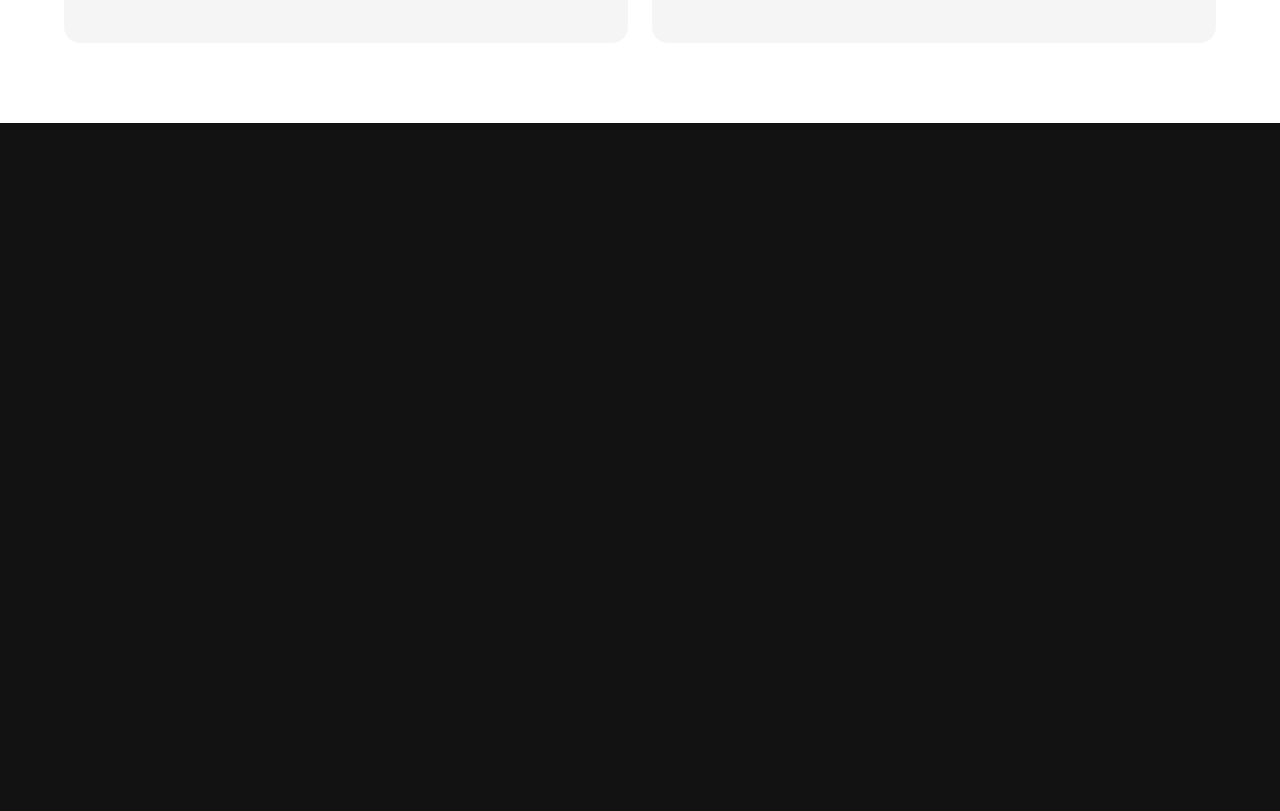
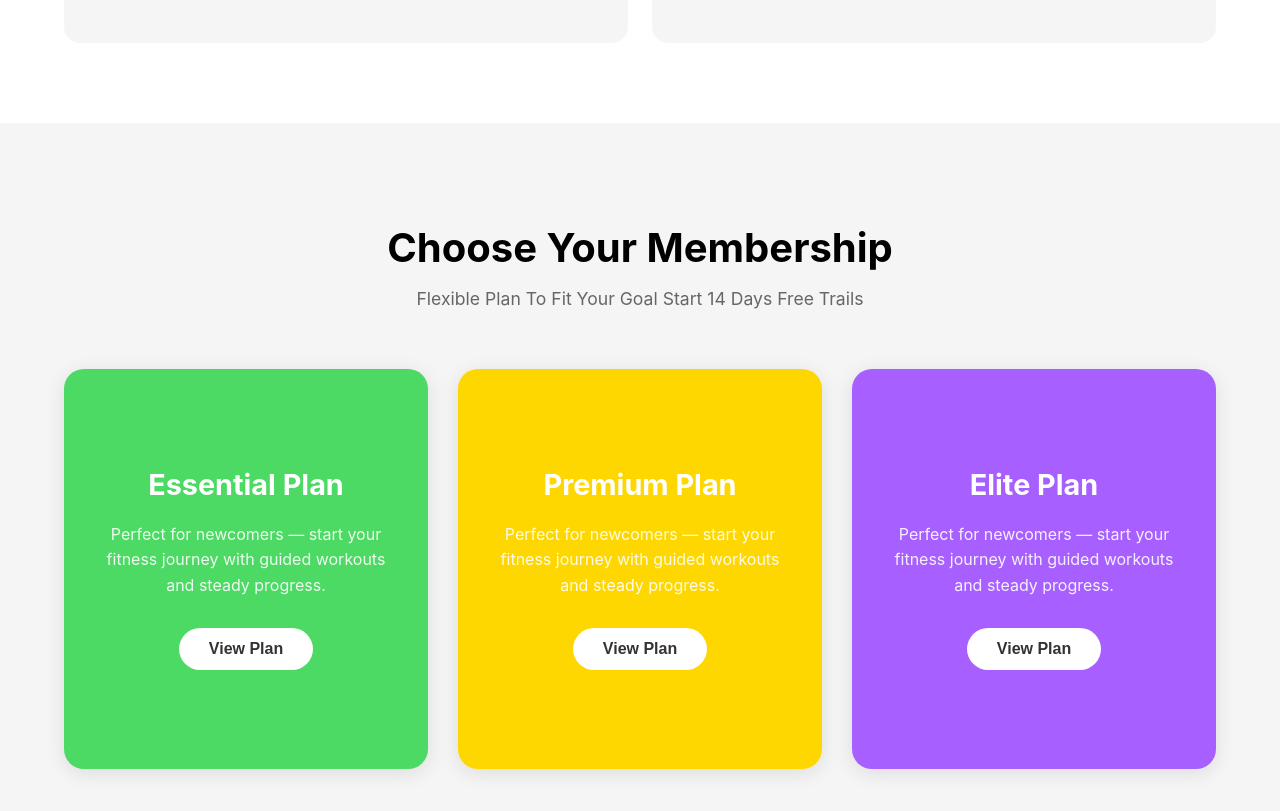
Before and after one commit to PRIEYAN/fitnessApp, a React (Vite) app: page / in a window 1280 px wide. Shown: the part 4286-5097 px from the top of the page. Before the commit the page ends 4409 px from the top, so only its background shows below. Built offline with nearby package versions, Linux system fonts and the light colour scheme.

Commit message:
team tab added successfully

```diff
--- /dev/null
+++ b/src/components/membership/membership.css
@@ -0,0 +1,52 @@
+.membership-section {
+    padding: 100px 5%;
+    background: #f5f5f5;
+}
+
+.membership-header {
+    text-align: center;
+    margin-bottom: 60px;
+}
+
+.membership-header h2 {
+    font-size: 2.5rem;
+    color: #000;
+    margin-bottom: 16px;
+    font-weight: 700;
+}
+
+.membership-header p {
+    color: #666;
+    font-size: 1.1rem;
+}
+
+.membership-grid {
+    display: grid;
+    grid-template-columns: repeat(3, 1fr);
+    gap: 30px;
+    max-width: 1400px;
+    margin: 0 auto;
+}
+
+/* Responsive */
+@media (max-width: 1024px) {
+    .membership-grid {
+        grid-template-columns: repeat(2, 1fr);
+        gap: 20px;
+    }
+}
+
+@media (max-width: 768px) {
+    .membership-section {
+        padding: 60px 20px;
+    }
+
+    .membership-grid {
+        grid-template-columns: 1fr;
+        max-width: 400px;
+    }
+
+    .membership-header h2 {
+        font-size: 2rem;
+    }
+}
--- /dev/null
+++ b/src/components/membership/membership.jsx
@@ -0,0 +1,73 @@
+import React from 'react';
+import './membership.css';
+import MembershipCard from './membershipCard';
+
+const Membership = () => {
+    const plans = [
+        {
+            type: "Essential Plan",
+            color: "#4CD964", // Green
+            price: 39,
+            description: "Perfect for newcomers — start your fitness journey with guided workouts and steady progress.",
+            features: [
+                "Access to Basic Gym Equipment",
+                "Free Fitness Assessment & Body Analysis",
+                "One-on-One Trainer Guidance",
+                "Introductory Yoga & Cardio Sessions",
+                "Monthly Progress Tracking",
+                "Progress Tracking & Monthly Evaluation"
+            ]
+        },
+        {
+            type: "Premium Plan",
+            color: "#FFD700", // Gold
+            price: 59,
+            description: "Perfect for newcomers — start your fitness journey with guided workouts and steady progress.",
+            features: [
+                "Access to Basic Gym Equipment",
+                "Free Fitness Assessment & Body Analysis",
+                "One-on-One Trainer Guidance",
+                "Introductory Yoga & Cardio Sessions",
+                "Monthly Progress Tracking",
+                "Progress Tracking & Monthly Evaluation"
+            ]
+        },
+        {
+            type: "Elite Plan",
+            color: "#A760FF", // Purple
+            price: 69,
+            description: "Perfect for newcomers — start your fitness journey with guided workouts and steady progress.",
+            features: [
+                "Access to Basic Gym Equipment",
+                "Free Fitness Assessment & Body Analysis",
+                "One-on-One Trainer Guidance",
+                "Introductory Yoga & Cardio Sessions",
+                "Monthly Progress Tracking",
+                "Progress Tracking & Monthly Evaluation"
+            ]
+        }
+    ];
+
+    return (
+        <section id="membership" className="membership-section">
+            <div className="membership-header">
+                <h2>Choose Your Membership</h2>
+                <p>Flexible Plan To Fit Your Goal Start 14 Days Free Trails</p>
+            </div>
+            <div className="membership-grid">
+                {plans.map((plan, index) => (
+                    <MembershipCard
+                        key={index}
+                        type={plan.type}
+                        color={plan.color}
+                        price={plan.price}
+                        description={plan.description}
+                        features={plan.features}
+                    />
+                ))}
+            </div>
+        </section>
+    );
+};
+
+export default Membership;
--- /dev/null
+++ b/src/components/membership/membershipCard.css
@@ -0,0 +1,146 @@
+.flip-card {
+    background-color: transparent;
+    perspective: 1000px;
+    height: 400px;
+}
+
+.flip-card-inner {
+    position: relative;
+    width: 100%;
+    height: 100%;
+    text-align: center;
+    transition: transform 0.8s;
+    transform-style: preserve-3d;
+}
+
+.flip-card:hover .flip-card-inner {
+    transform: rotateY(180deg);
+}
+
+.flip-card-front, .flip-card-back {
+    position: absolute;
+    width: 100%;
+    height: 100%;
+    backface-visibility: hidden;
+    border-radius: 20px;
+    box-shadow: 0 4px 20px rgba(0, 0, 0, 0.1);
+}
+
+/* Front side */
+.flip-card-front {
+    display: flex;
+    flex-direction: column;
+    justify-content: center;
+    align-items: center;
+    padding: 30px;
+    color: white;
+}
+
+.flip-card-front h3 {
+    font-size: 1.8rem;
+    margin-bottom: 20px;
+    font-weight: 700;
+}
+
+.flip-card-front p {
+    font-size: 1rem;
+    line-height: 1.6;
+    margin-bottom: 30px;
+    opacity: 0.9;
+}
+
+/* Back side */
+.flip-card-back {
+    background: white;
+    transform: rotateY(180deg);
+    padding: 30px;
+    display: flex;
+    flex-direction: column;
+    color: #333;
+}
+
+.price-section {
+    margin-bottom: 30px;
+}
+
+.price-section h3 {
+    font-size: 1.5rem;
+    margin-bottom: 15px;
+    font-weight: 600;
+}
+
+.price {
+    font-size: 2.5rem;
+    font-weight: 700;
+    line-height: 1;
+}
+
+.currency {
+    font-size: 1.5rem;
+    vertical-align: super;
+}
+
+.period {
+    font-size: 1rem;
+    color: #666;
+    font-weight: normal;
+}
+
+.features {
+    list-style: none;
+    padding: 0;
+    margin: 0;
+    text-align: left;
+}
+
+.features li {
+    display: flex;
+    align-items: center;
+    gap: 10px;
+    margin-bottom: 15px;
+    font-size: 0.9rem;
+    color: #444;
+}
+
+.check-icon {
+    font-size: 1rem;
+    flex-shrink: 0;
+}
+
+/* Buttons */
+.view-plan, .start-plan {
+    padding: 12px 30px;
+    border-radius: 25px;
+    border: none;
+    font-weight: 600;
+    font-size: 1rem;
+    cursor: pointer;
+    transition: transform 0.3s ease;
+}
+
+.view-plan {
+    background: white;
+    color: #333;
+}
+
+.start-plan {
+    color: white;
+    margin-top: auto;
+}
+
+.view-plan:hover, .start-plan:hover {
+    transform: translateY(-2px);
+}
+
+/* Responsive */
+@media (max-width: 1024px) {
+    .flip-card {
+        height: 450px;
+    }
+}
+
+@media (max-width: 768px) {
+    .flip-card {
+        height: 400px;
+    }
+}
--- /dev/null
+++ b/src/components/membership/membershipCard.jsx
@@ -0,0 +1,47 @@
+import React from 'react';
+import './membershipCard.css';
+import { FaCheck } from 'react-icons/fa';
+
+const MembershipCard = ({ type, color, price, description, features }) => {
+    return (
+        <div className="flip-card">
+            <div className="flip-card-inner">
+                {/* Front of the card */}
+                <div className="flip-card-front" style={{ backgroundColor: color }}>
+                    <div className="card-content">
+                        <h3>{type}</h3>
+                        <p>{description}</p>
+                        <button className="view-plan">View Plan</button>
+                    </div>
+                </div>
+
+                {/* Back of the card */}
+                <div className="flip-card-back" style={{ backgroundColor: '#fff' }}>
+                    <div className="card-content">
+                        <div className="price-section">
+                            <h3 style={{ color }}>{type}</h3>
+                            <div className="price">
+                                <span className="currency">$</span>
+                                <span className="amount">{price}</span>
+                                <span className="period">/month</span>
+                            </div>
+                        </div>
+                        <ul className="features">
+                            {features.map((feature, index) => (
+                                <li key={index}>
+                                    <FaCheck className="check-icon" style={{ color }} />
+                                    {feature}
+                                </li>
+                            ))}
+                        </ul>
+                        <button className="start-plan" style={{ backgroundColor: color }}>
+                            Start Plan
+                        </button>
+                    </div>
+                </div>
+            </div>
+        </div>
+    );
+};
+
+export default MembershipCard;
--- a/src/pages/home/home.jsx
+++ b/src/pages/home/home.jsx
@@ -3,6 +3,7 @@ import './home.css';
 import Hero from '../../components/hero/hero';
 import Equipment from '../../components/equipment/equ';
 import Team from '../../components/team/team';
+import Membership from '../../components/membership/membership';
 
 const Home = () => {
     return (
@@ -10,6 +11,7 @@ const Home = () => {
             <Hero />
             <Equipment />
             <Team />
+            <Membership />
         </div>
     );
 }
```
Also changed, not shown: src/components/membership/membership.tsx (added), src/components/membership/membershipCard.tsx (added).
